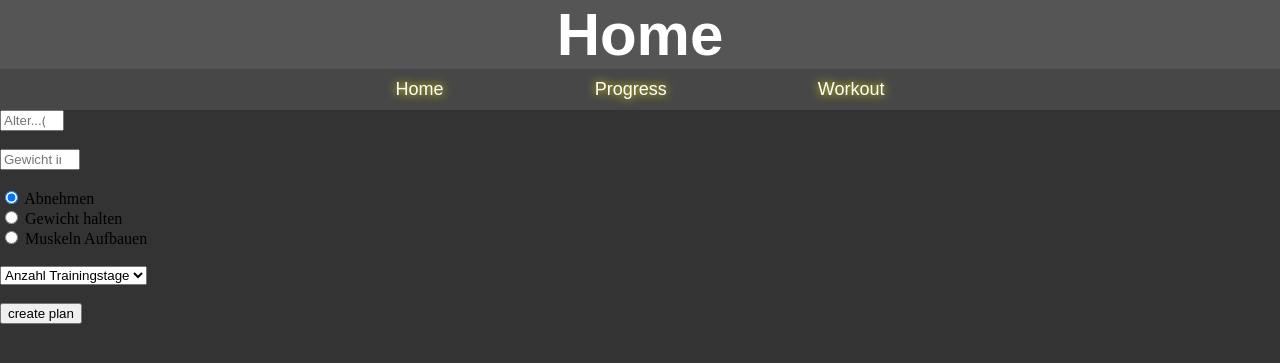
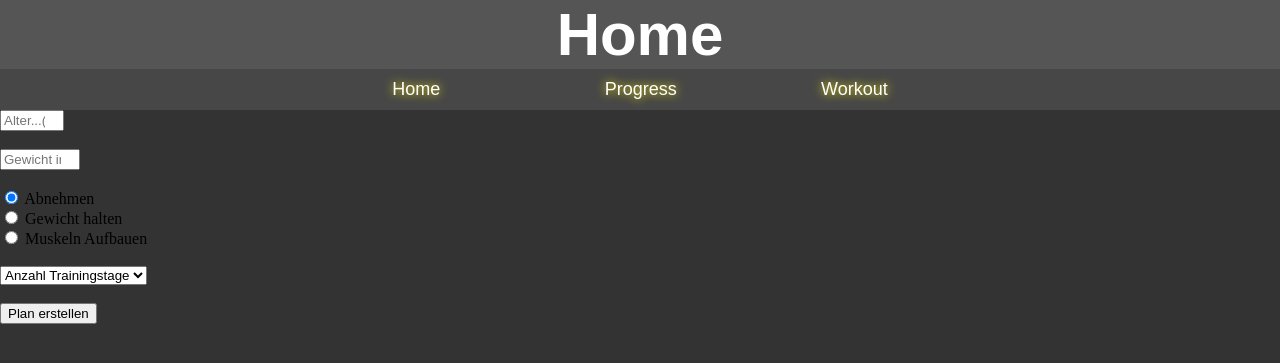
Before and after one commit to strancoox/onlyyou, a PHP site: page /onlyyou/ in a window 1280 px wide. Shown: the top 363 px of the page. Run offline with PHP 8.4, Linux system fonts and the light colour scheme.

Commit message:
funktionierendes nav & anpassungen

```diff
--- a/views/home_view.php
+++ b/views/home_view.php
@@ -39,7 +39,7 @@ require "views/templates/nav.php";
             </select>
             <br><br>
 
-            <button type="submit">create plan</button>
+            <button type="submit">Plan erstellen</button>
         </form>
     </div>
 </div>
--- a/views/templates/nav.php
+++ b/views/templates/nav.php
@@ -1,6 +1,6 @@
 <nav>
     <ul>
-        <li class="nav-left"><a href="home">Home</a></li>
+        <li class="nav-left"><a href="home">Home &nbsp; &nbsp;</a></li>
         <li class="nav-left"><a href="progress">Progress</a></li>
         <li class="nav-left"><a href="workout">Workout</a></li>
     </ul>
```
Also changed, not shown: css/styles.css (line endings or trailing spaces).
